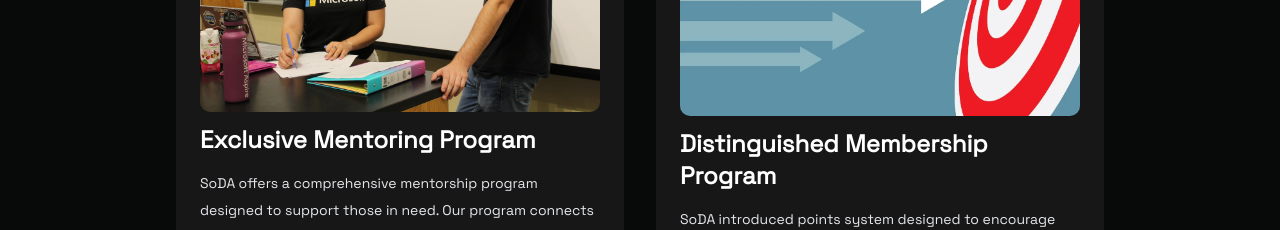
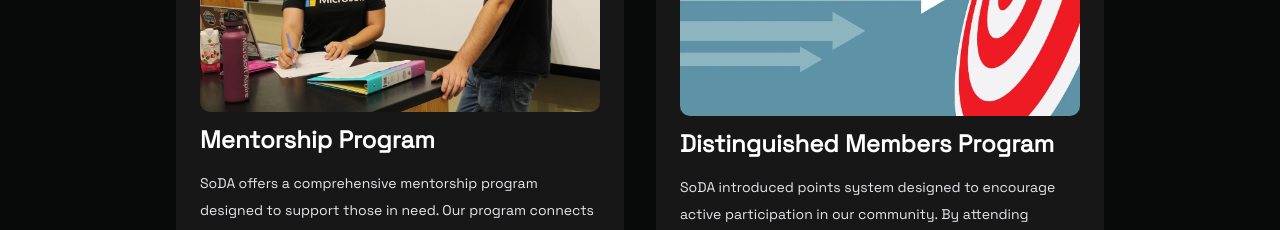
Before and after one commit to asusoda/asu-soda-newsite, a React (Vite) app: page / in a window 1280 px wide. Shown: the part 2140-2370 px from the top of the page. Built offline with nearby package versions, Linux system fonts and the light colour scheme.

Commit message:
improve copy

```diff
--- a/src/components/Blog.tsx
+++ b/src/components/Blog.tsx
@@ -65,18 +65,18 @@ export default function Blog() {
         <IndividualBlog
           imageURL="/events/microsoft.webp"
           tag={["mentorship", "community development"]}
-          title="Exclusive Mentoring Program"
+          title="Mentorship Program"
           summary="SoDA offers a comprehensive mentorship program designed to support those in need. Our program connects experienced mentors with mentees, providing guidance, and support to help them navigate their academic and professional journeys. "
           link="/mentorship"
-          alt="Mentoring Program"
+          alt="Mentorship Program"
         />
         <IndividualBlog
           imageURL="/how-to-start-a-points-system.webp"
           tag={["mentorship", "community development"]}
-          title="Distinguished Membership Program "
+          title="Distinguished Members Program"
           summary="SoDA introduced points system designed to encourage active participation in our community. By attending meetings, events, and engaging in various activities, members can earn points that contribute to their standing within the organization."
           link="/distinguishedMembers"
-          alt="Distinguished Membership Program"
+          alt="Distinguished Members Program"
         />
       </section>
     </main>
--- a/src/pages/LeaderBoard.tsx
+++ b/src/pages/LeaderBoard.tsx
@@ -99,8 +99,8 @@ const Leaderboard: React.FC = () => {
   return (
     <div className="flex flex-col items-center w-full max-w-5xl mx-auto p-4 sm:p-6 my-8 sm:my-16 md:my-24 lg:my-36 shadow-md rounded-lg bg-neutral-900 text-white">
       <Helmet>
-        <title>Leaderboard - ASU Soda</title>
-        <meta name="description" content="Check out the top performers in ASU Soda's leaderboard and see who's leading the rankings!" />
+        <title>Leaderboard</title>
+        <meta name="description" content="Check out the top performers in SoDA's leaderboard and see who's leading the rankings!" />
         <meta name="keywords" content="leaderboard, asu soda, asu, software developers association, arizona state university, benifits, computer science" />
       </Helmet>
 
--- a/src/pages/Mentorship.tsx
+++ b/src/pages/Mentorship.tsx
@@ -4,7 +4,7 @@ import ReactMarkdown from "react-markdown";
 import remarkGfm from "remark-gfm";
 
 const markdownContent = `
-# Mentorship Program Details
+# Mentorship Program
 
 ## Overview
 
@@ -85,7 +85,7 @@ export default function Mentorship() {
     <div className="max-w-5xl mx-auto p-6 my-28 shadow-md rounded-lg">
       {/* Helmet for SEO */}
       <Helmet>
-        <title>Mentorship Program - ASU Soda</title>
+        <title>Mentorship Program</title>
         <meta name="description" content="Learn about the ASU Soda Mentorship Program, designed to connect students with experienced mentors for professional growth." />
         <meta name="keywords" content="Mentorship Program, ASU Soda, Mentorship, Professional Growth, Student Mentorship, Mentorship Program Details, Computer science, CS Club" />
       </Helmet>
--- a/src/pages/PointsSystem.tsx
+++ b/src/pages/PointsSystem.tsx
@@ -2,18 +2,18 @@ import { Helmet } from "react-helmet-async";
 import ReactMarkdown from "react-markdown";
 import remarkGfm from "remark-gfm";
 
-const markdownContent = `# 🎯 Distinguished Members Program
+const markdownContent = `# Distinguished Members Program
 
 The **Distinguished Members Program** is designed to incentivize active involvement through a structured framework of rewards and recognitions. This program aims to enhance the overall club experience while offering tangible benefits to our members.
 
-# 🎯 Objectives
+# Objectives
 
 1. **Increase Active Participation:** Encourage consistent attendance at meetings, workshops, and club events.
 2. **Enhance Member Skills:** Motivate members to engage deeply with technical content and collaborative projects.
 3. **Build Community:** Strengthen the sense of belonging and teamwork within the club.
 4. **Recognize Contributions:** Acknowledge and reward the efforts and achievements of our members.
 
-# 🏆 Perks and Rewards
+# Perks and Rewards
 
 Members can earn points through various activities such as attending meetings, participating in discussions, contributing to projects, and more. These points lead to numerous benefits, including:
 
@@ -22,7 +22,7 @@ Members can earn points through various activities such as attending meetings, p
 - **Exclusive Access:** Voting rights on future workshop topics and direct interactions with industry professionals.
 - **Alumni Banquet:** Invitation to Alumni Banquet at the end of the semester/year. (more details coming out soon)
 
-## 🎯 Point System Breakdown
+## Point System Breakdown
 
 Earn points through different activities to unlock rewards. Here’s a breakdown:
 
@@ -43,7 +43,7 @@ export default function PointsSystem() {
     <div className="max-w-5xl mx-auto p-6 my-28 shadow-md rounded-lg">
       {/* Helmet for SEO */}
       <Helmet>
-        <title>Distinguished Members Program - ASU Soda</title>
+        <title>Distinguished Members Program</title>
         <meta name="description" content="Explore ASU Soda's Distinguished Members Program, designed to reward active members with perks, career growth, and exclusive opportunities." />
         <meta name="keywords" content="Distinguished Members Program, ASU Soda, Points System, Active Participation, Member Rewards, Member Perks, Member Benefits, computer science, CS, software development" />
       </Helmet>
```
